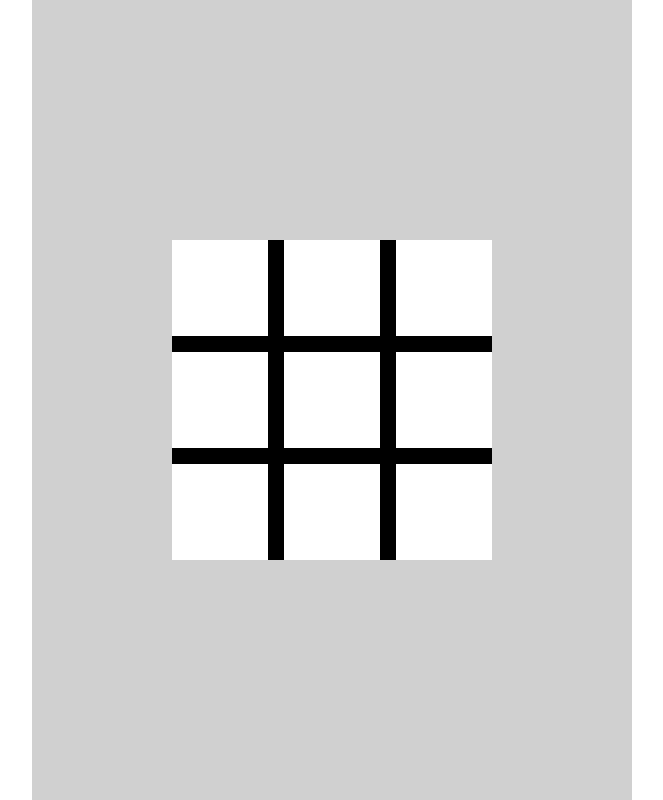
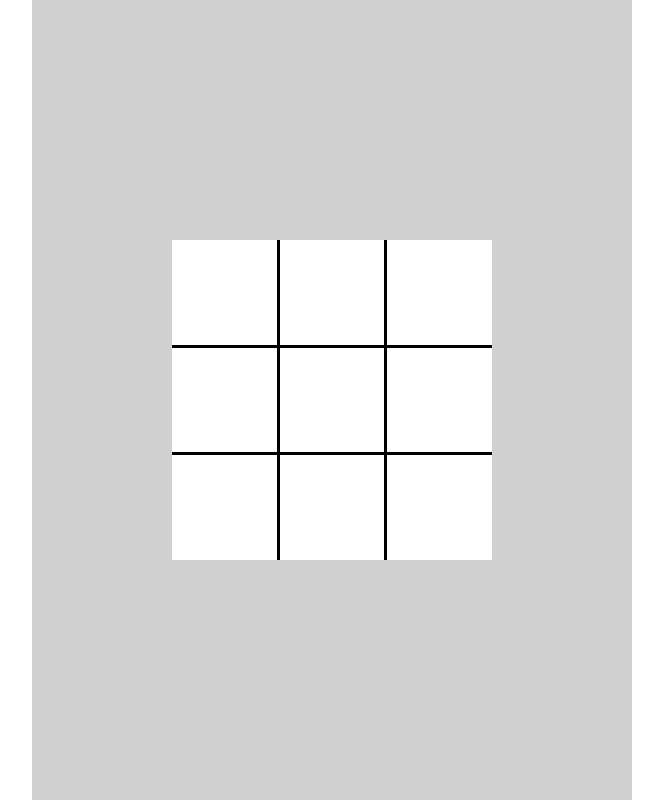
Before and after one commit to RyanNolan1/tic-tac-toe, a plain HTML site: page index.html in a window 1280 px wide. Shown: the whole page, without its empty margins (308-971 px from the left). Drawn offline with Linux system fonts and the light colour scheme.

Commit message:
this will add a custom font to make the X and O's look better

```diff
--- a/styles.css
+++ b/styles.css
@@ -1,3 +1,8 @@
+@font-face {
+  font-family: "VampireWars";
+  src: url("./vampire-wars.otf") format("opentype");
+}
+
 * {
   margin: 0;
   padding: 0;
@@ -28,21 +33,22 @@ body {
   min-height: 320px;
   background-color: rgb(0, 0, 0);
   display: grid;
-  grid-gap: 1em;
+  grid-gap: 0.2rem;
   grid-template-rows: repeat(var(--grid-rows), 1fr);
   grid-template-columns: repeat(var(--grid-cols), 1fr);
 }
 
 .grid-item {
-    color:black;
-    background-color: rgb(255, 255, 255);
-    text-align: center;
-    display:flex;
-    justify-content: center;
-    align-items:center;
-  }
+  font-family: "VampireWars", sans-serif;
+  font-size: 5rem;
+  color: black;
+  background-color: rgb(255, 255, 255);
+  display: flex;
+  justify-content: center;
+  align-items: center;
+}
 
-  .grid-item:hover {
-  cursor:pointer;
-  background-color:rgb(177, 241, 158);
-  }
+.grid-item:hover {
+  cursor: pointer;
+  background-color: rgb(177, 241, 158);
+}
```
Also changed, not shown: vampire-wars.otf (added).
